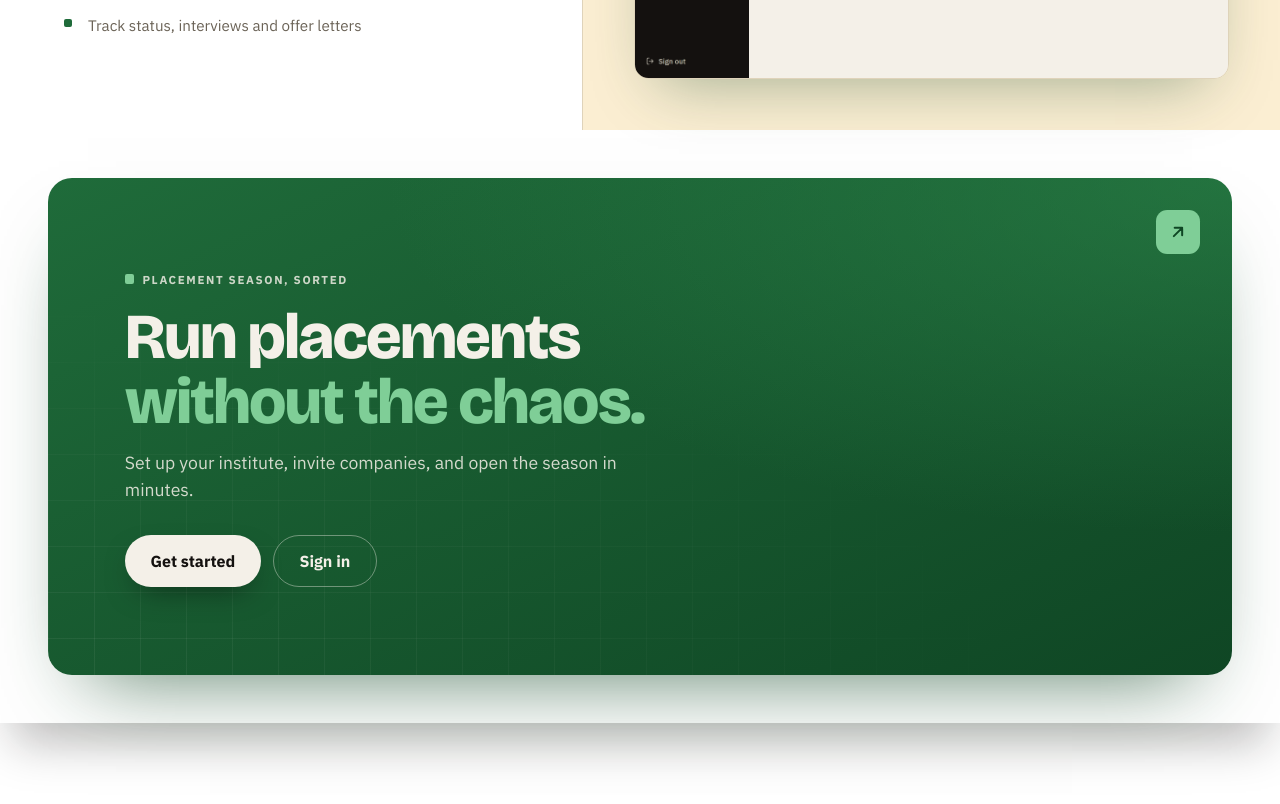
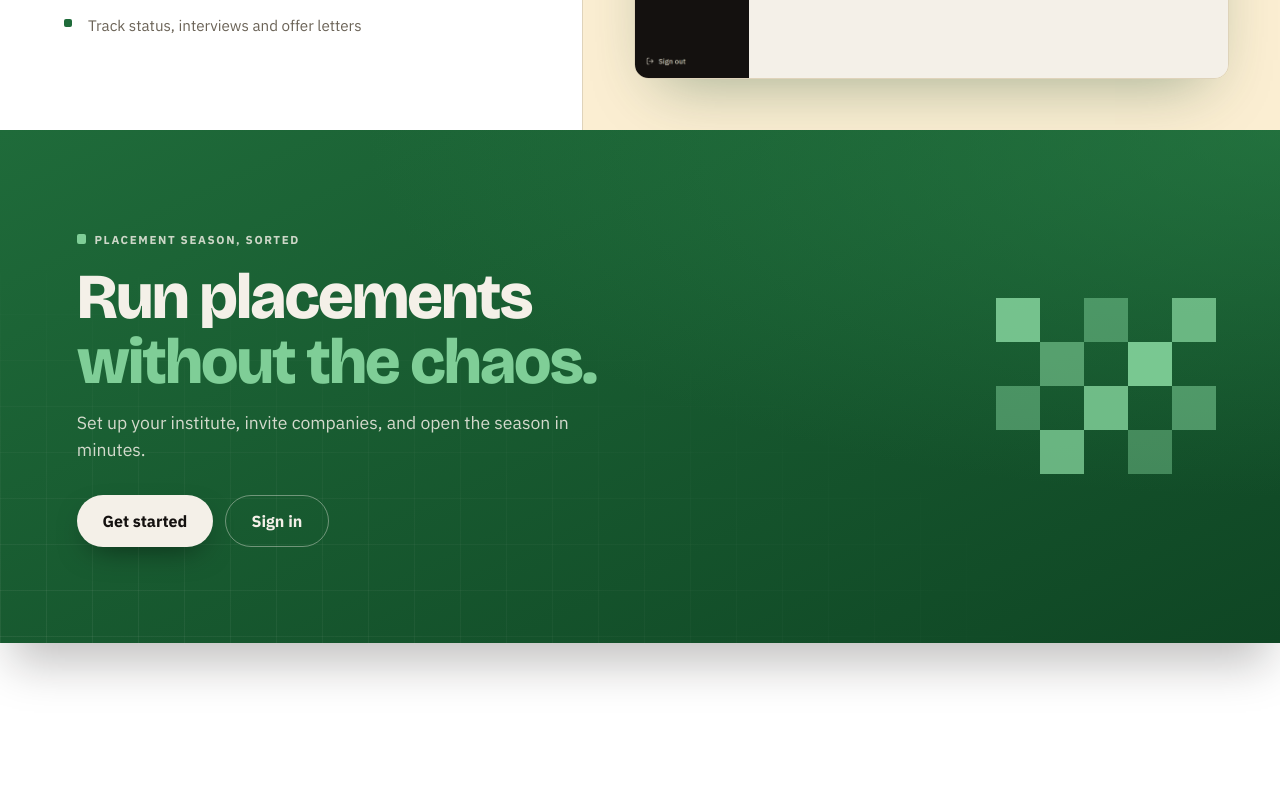
Before and after one commit to 23f3001304/PlaceMint-MAD-2-PPA-V2, a Vue app in the folder frontend/: page / in a window 1280 px wide. Shown: the part 2060-2864 px from the top of the page. Built offline with nearby package versions, Linux system fonts and the light colour scheme.

Commit message:
CTA banner: full-bleed (drop card frame), add mint pixel-block checkerboard motif

```diff
--- a/frontend/src/components/landing/FinalCta.vue
+++ b/frontend/src/components/landing/FinalCta.vue
@@ -3,13 +3,7 @@ import { RouterLink } from 'vue-router'
 </script>
 
 <template>
-  <section v-reveal class="cta-wrap">
-    <div class="cta-banner">
-      <span class="cta-badge" aria-hidden="true">
-        <svg width="20" height="20" viewBox="0 0 24 24" fill="none">
-          <path d="M7 17 17 7M17 7H8M17 7v9" stroke="currentColor" stroke-width="2.4" stroke-linecap="round" stroke-linejoin="round" />
-        </svg>
-      </span>
+  <section v-reveal class="cta-banner">
     <div class="cta-inner">
       <p class="cta-eyebrow"><span class="cta-square"></span>Placement season, sorted</p>
       <h2 class="cta-title">Run placements <span class="cta-em">without the chaos.</span></h2>
@@ -19,20 +13,30 @@ import { RouterLink } from 'vue-router'
         <RouterLink to="/login" class="cta-btn cta-ghost">Sign in</RouterLink>
       </div>
     </div>
-    </div>
+
+    <svg class="cta-pixels" viewBox="0 0 150 120" fill="#7fce97" aria-hidden="true" xmlns="http://www.w3.org/2000/svg">
+      <rect x="0" y="0" width="30" height="30" opacity="0.9" />
+      <rect x="60" y="0" width="30" height="30" opacity="0.5" />
+      <rect x="120" y="0" width="30" height="30" opacity="0.8" />
+      <rect x="30" y="30" width="30" height="30" opacity="0.6" />
+      <rect x="90" y="30" width="30" height="30" opacity="0.95" />
+      <rect x="0" y="60" width="30" height="30" opacity="0.5" />
+      <rect x="60" y="60" width="30" height="30" opacity="0.85" />
+      <rect x="120" y="60" width="30" height="30" opacity="0.55" />
+      <rect x="30" y="90" width="30" height="30" opacity="0.8" />
+      <rect x="90" y="90" width="30" height="30" opacity="0.45" />
+    </svg>
   </section>
 </template>
 
 <style scoped>
-.cta-wrap { padding: clamp(1rem, 4vw, 3rem); }
 .cta-banner {
   position: relative; overflow: hidden; isolation: isolate;
-  padding: clamp(2.5rem, 7vw, 5.5rem) clamp(1.5rem, 6vw, 5rem);
-  border-radius: 1.5rem; color: #f4f0e8;
+  padding: clamp(3rem, 8vw, 6rem) clamp(1.5rem, 6vw, 5rem);
+  color: #f4f0e8;
   background:
-    radial-gradient(130% 130% at 100% 0%, rgba(46, 138, 77, 0.55), transparent 55%),
+    radial-gradient(130% 130% at 100% 0%, rgba(46, 138, 77, 0.5), transparent 55%),
     linear-gradient(155deg, #1f6b3a, #0f4624);
-  box-shadow: 0 40px 80px -40px rgba(15, 70, 36, 0.7);
 }
 .cta-banner::before {
   content: ''; position: absolute; inset: 0; z-index: -1; pointer-events: none;
@@ -43,12 +47,7 @@ import { RouterLink } from 'vue-router'
   -webkit-mask-image: radial-gradient(120% 110% at 0% 100%, #000, transparent 72%);
   mask-image: radial-gradient(120% 110% at 0% 100%, #000, transparent 72%);
 }
-.cta-badge {
-  position: absolute; top: clamp(1.25rem, 3vw, 2rem); right: clamp(1.25rem, 3vw, 2rem);
-  width: 2.75rem; height: 2.75rem; display: grid; place-items: center;
-  background: #7fce97; color: #0f4624; border-radius: 0.7rem;
-}
-.cta-inner { position: relative; max-width: 42rem; }
+.cta-inner { position: relative; z-index: 1; max-width: 42rem; }
 .cta-eyebrow {
   display: inline-flex; align-items: center; gap: 0.5rem; margin: 0 0 1rem;
   text-transform: uppercase; letter-spacing: 0.14em; font-size: 0.72rem; font-weight: 700;
@@ -71,4 +70,9 @@ import { RouterLink } from 'vue-router'
 .cta-primary:hover { transform: translateY(-2px); background: #fff; color: #14110f; }
 .cta-ghost { color: #f4f0e8; border: 1px solid rgba(244, 240, 232, 0.4); }
 .cta-ghost:hover { background: rgba(244, 240, 232, 0.12); border-color: rgba(244, 240, 232, 0.7); color: #f4f0e8; }
+.cta-pixels {
+  position: absolute; z-index: 0; right: clamp(1.5rem, 5vw, 5rem); top: 50%;
+  transform: translateY(-50%); width: clamp(140px, 18vw, 220px); height: auto; pointer-events: none;
+}
+@media (max-width: 860px) { .cta-pixels { display: none; } }
 </style>
```
Lines whose indentation alone changed are shown as unchanged.
